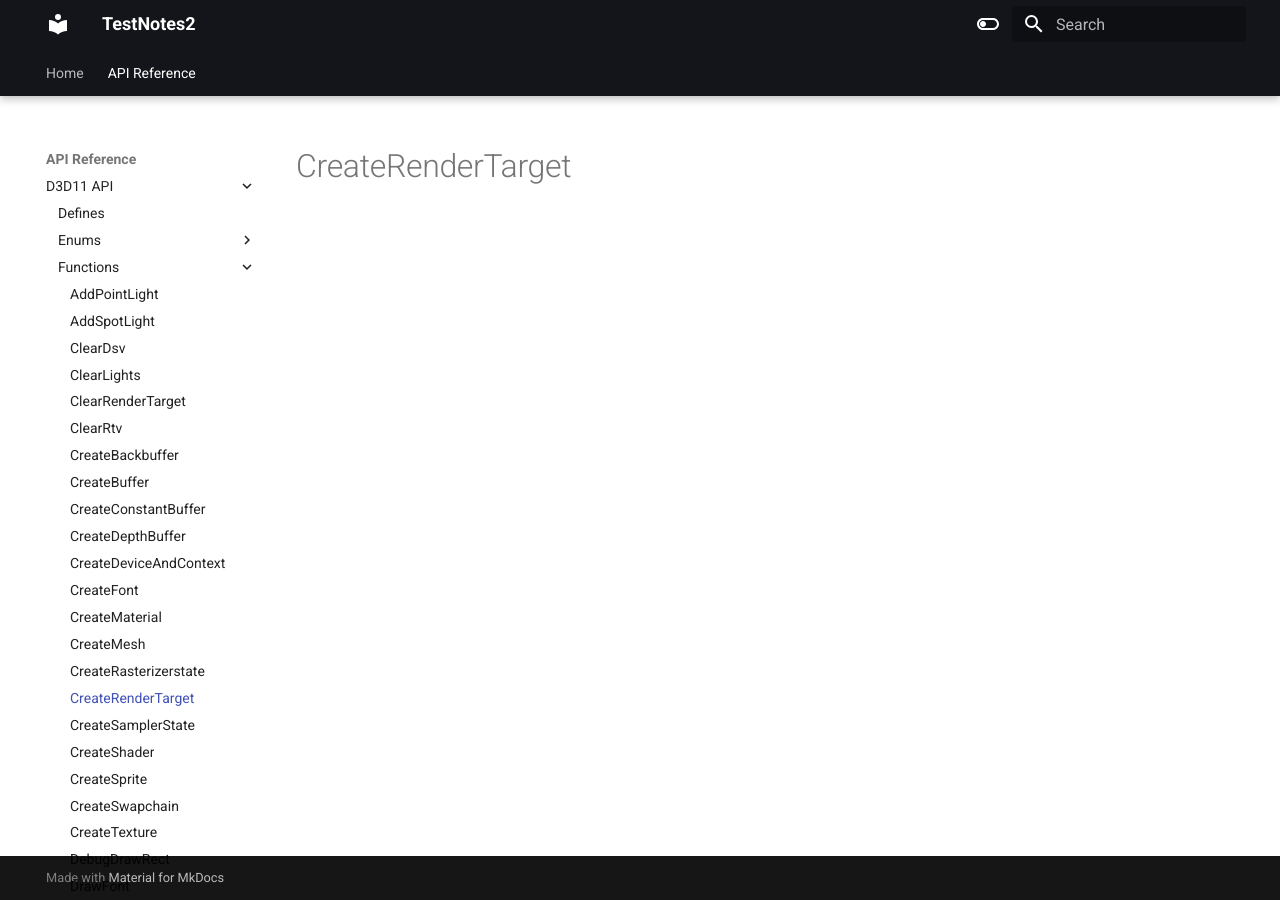
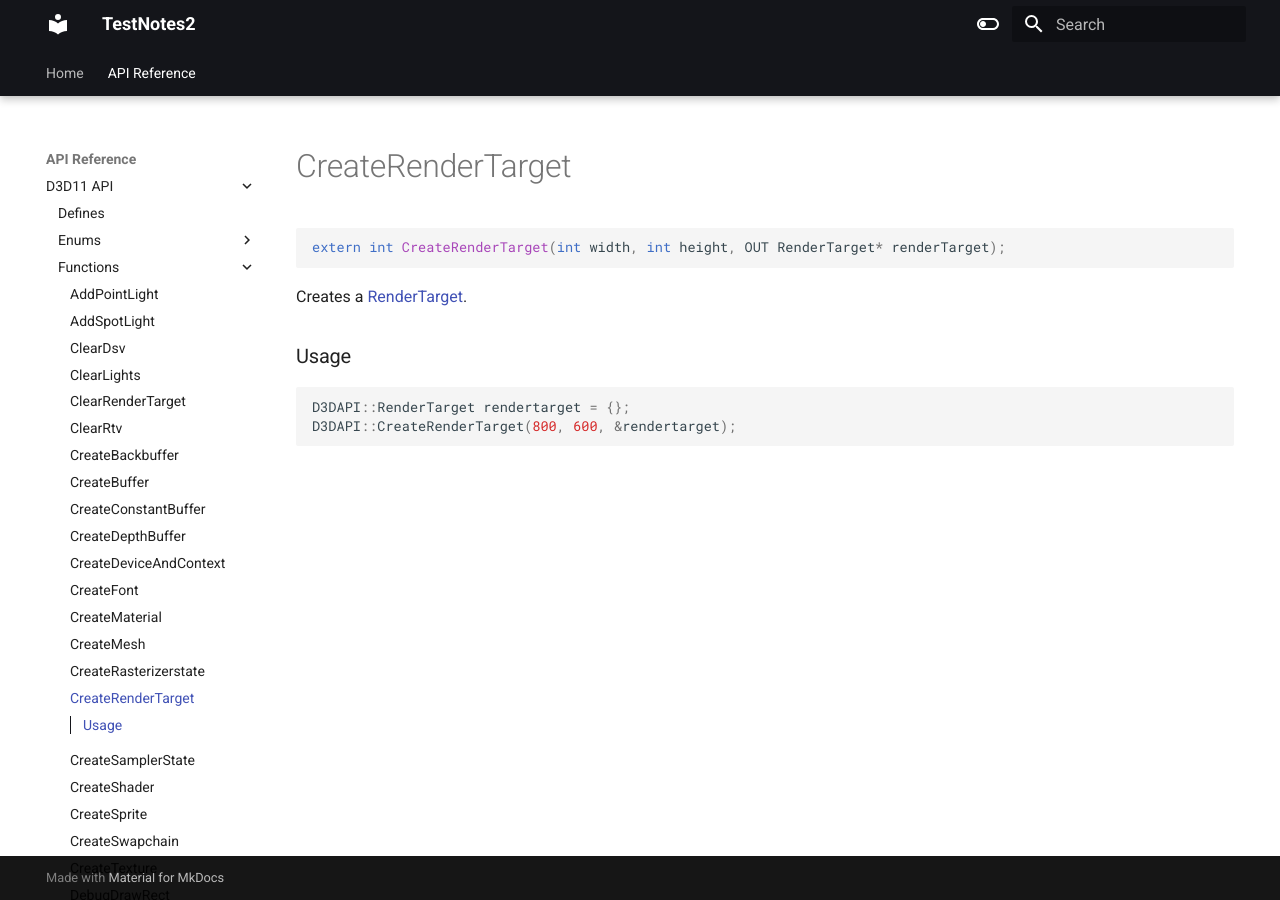
Before and after one commit to erichederstedt/TempEngineDocs, an MkDocs documentation site: the page built from docs/API Reference/D3D11 API/Functions/CreateRenderTarget.md, in a window 1280 px wide. Built offline with MkDocs 1.6.1 and Material for MkDocs 9.7.7, drawn with Linux system fonts in a browser that asks for light colours.

Commit message:
PUSH NOTE : CreateRenderTarget.md

````diff
--- a/docs/API Reference/D3D11 API/Functions/CreateRenderTarget.md
+++ b/docs/API Reference/D3D11 API/Functions/CreateRenderTarget.md
@@ -1 +1,14 @@
 # CreateRenderTarget
+
+```c++
+extern int CreateRenderTarget(int width, int height, OUT RenderTarget* renderTarget);
+```
+
+Creates a [RenderTarget](../Structures/RenderTarget.md).
+
+
+### Usage
+```c++
+D3DAPI::RenderTarget rendertarget = {};
+D3DAPI::CreateRenderTarget(800, 600, &rendertarget);
+```
````
